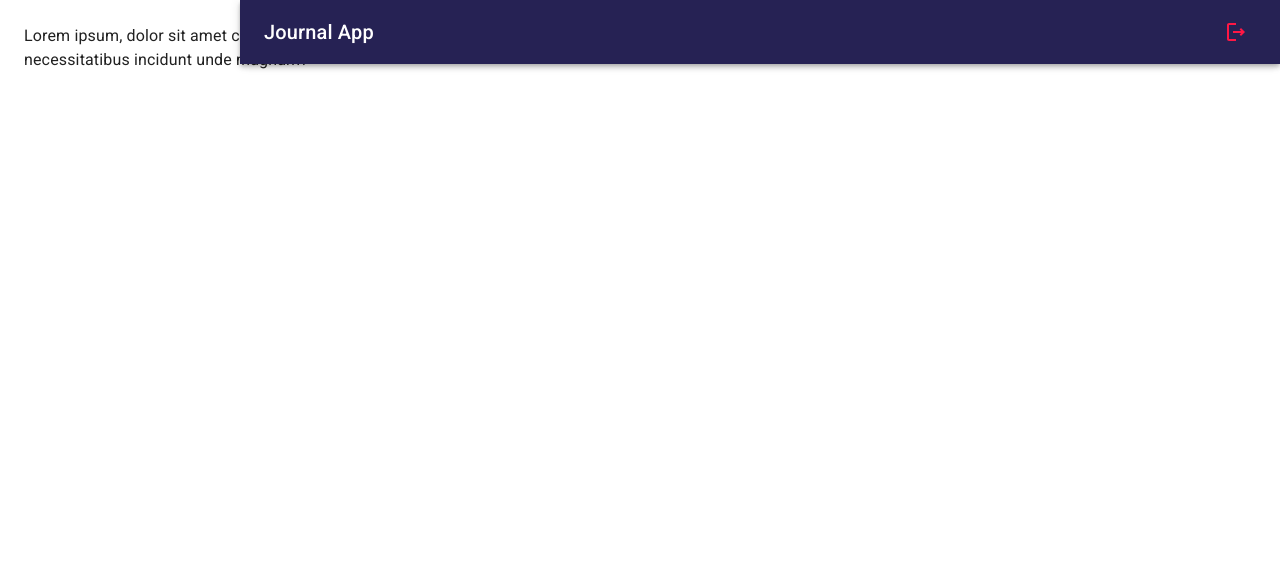
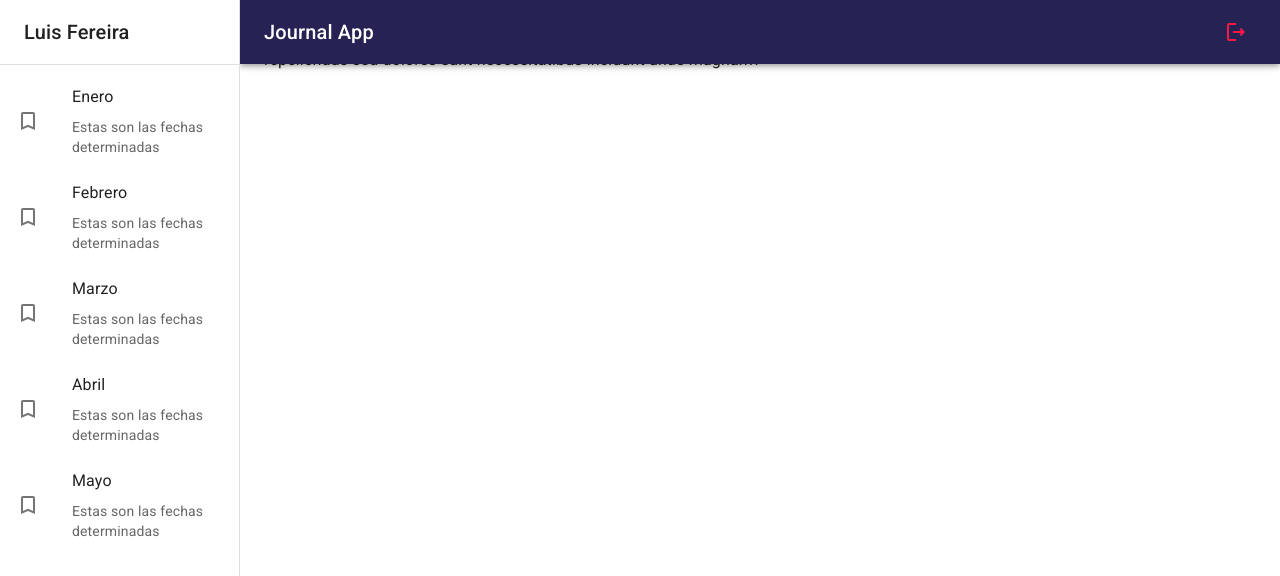
Before and after one commit to Fereiral18/JournalApp--Test-MUI, a React (Vite) app: page / in a window 1280 px wide. Shown: the top 576 px of the page. Built offline with nearby package versions, Linux system fonts and the light colour scheme.

Commit message:
[LFereira] add sideBar a aplication

```diff
--- a/src/journal/JournalLayout.jsx
+++ b/src/journal/JournalLayout.jsx
@@ -1,5 +1,6 @@
 import { Box } from "@mui/material"
-import { NavBar } from "./components/NavBar";
+import { NavBar, SideBar } from "./components";
+
 
 const drawerWidth = 240;
 
@@ -9,7 +10,7 @@
 
        <NavBar drawerWidth={drawerWidth}/>
 
-        {/* SideBar */}
+        <SideBar drawerWidth={ drawerWidth}/>
         <Box
         component = 'main'
         sx={{flexGrow: 1, p: 3}}
--- /dev/null
+++ b/src/journal/components/SideBar.jsx
@@ -0,0 +1,50 @@
+import { TurnedInNot } from "@mui/icons-material"
+import {  Box, Divider, Drawer, Grid, List, ListItem, ListItemButton, ListItemIcon, ListItemText, Toolbar, Typography } from "@mui/material"
+
+
+
+
+export const SideBar = ({drawerWidth}) => {
+  return (
+    <Box
+        component='nav'
+        sx={{width: {sm: drawerWidth}, flexShrink:{sm:0}}}
+    >
+        <Drawer
+        variant="permanent"
+        open
+        sx={{
+            display: {xs: 'block'},
+            '& .MuiDrawer-paper': {boxSizing: 'border-box', width: drawerWidth}
+        }}>
+
+            <Toolbar>
+                <Typography variant='h6' noWrap component='div'>
+                Luis Fereira
+                </Typography>
+            </Toolbar>
+            <Divider />
+            <List>
+                {
+                    ['Enero','Febrero','Marzo','Abril','Mayo'].map(text => (
+                        <ListItem key={text } disablePadding>
+                            <ListItemButton>
+                                <ListItemIcon>
+                                    <TurnedInNot/>
+                                </ListItemIcon>
+                                <Grid container>
+                                    <ListItemText primary= {text}/>
+                                    <ListItemText secondary= {'Estas son las fechas determinadas'}/>
+
+                                </Grid>
+                            </ListItemButton>
+                        </ListItem>
+                    ))
+                }
+            </List>
+
+        </Drawer>
+
+    </Box>
+  )
+}
--- a/src/journal/components/index.js
+++ b/src/journal/components/index.js
@@ -1 +1,2 @@
 export * from './NavBar'
+export * from './SideBar'
```
